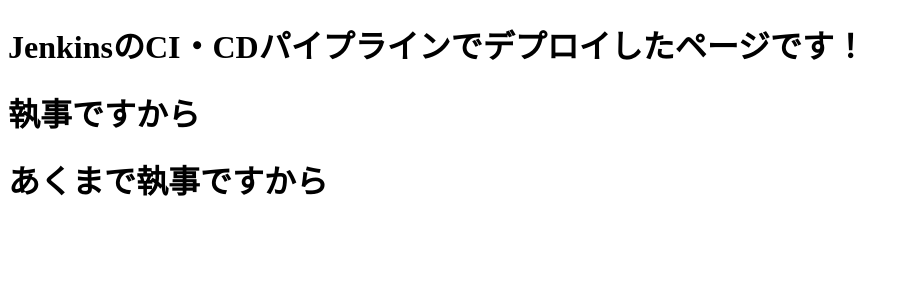
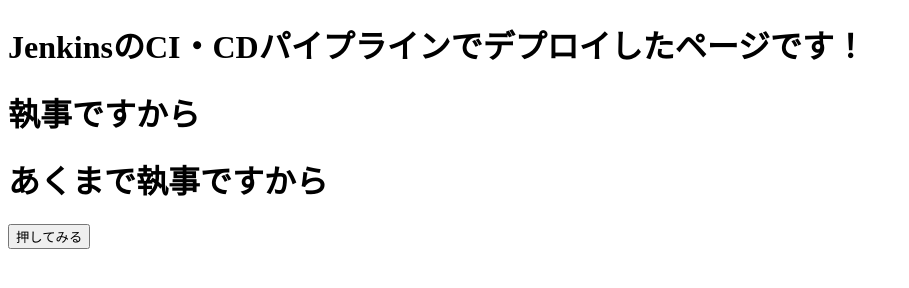
Before and after one commit to k-wassy/JenkinsPipelineDemo, a plain HTML site: page index.html in a window 1280 px wide. Shown: the whole page, without its empty margins (0-909 px from the left). Drawn offline with Linux system fonts and the light colour scheme.

Commit message:
Update index.html

```diff
--- a/index.html
+++ b/index.html
@@ -7,5 +7,6 @@
 <h1>JenkinsのCI・CDパイプラインでデプロイしたページです！</h1>
 <h1>執事ですから</h1>
 <h1>あくまで執事ですから</h1>
+<form><button/>押してみる</button></form>
 </body>
 </html>
```
